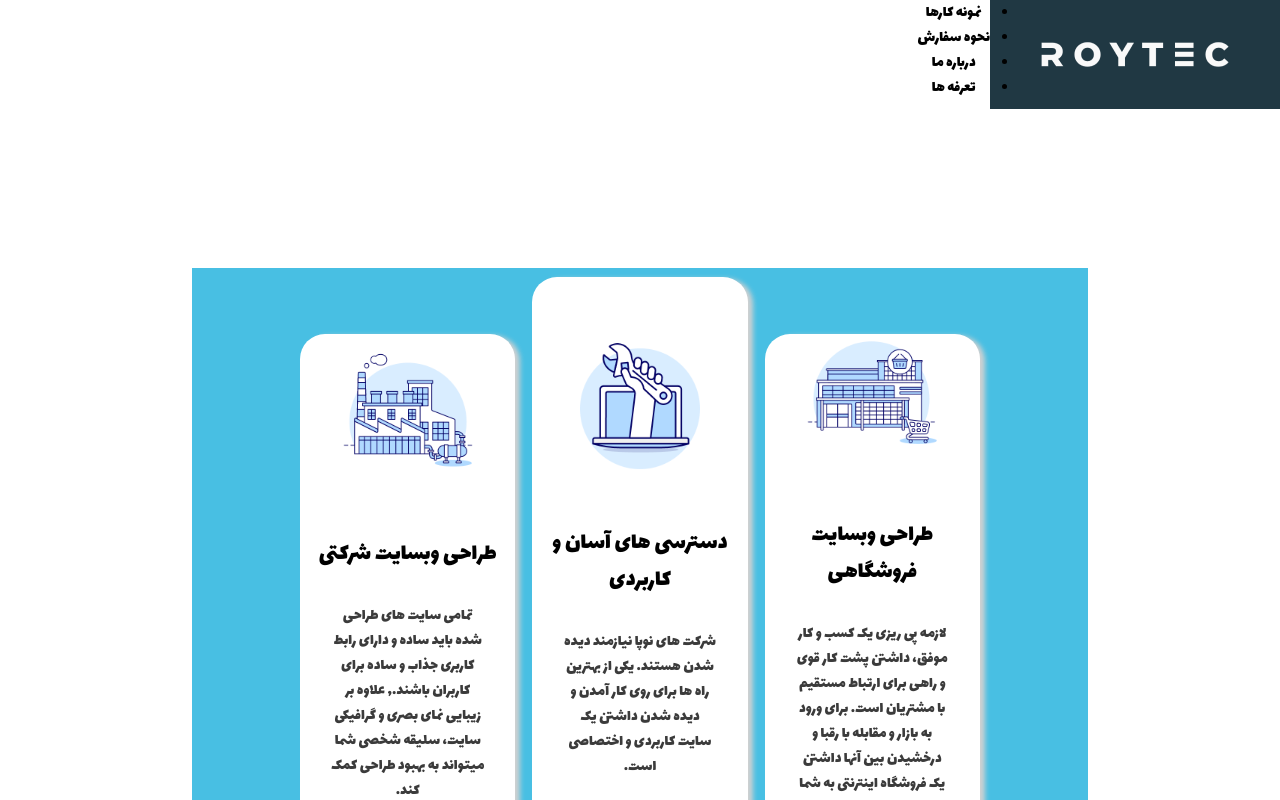
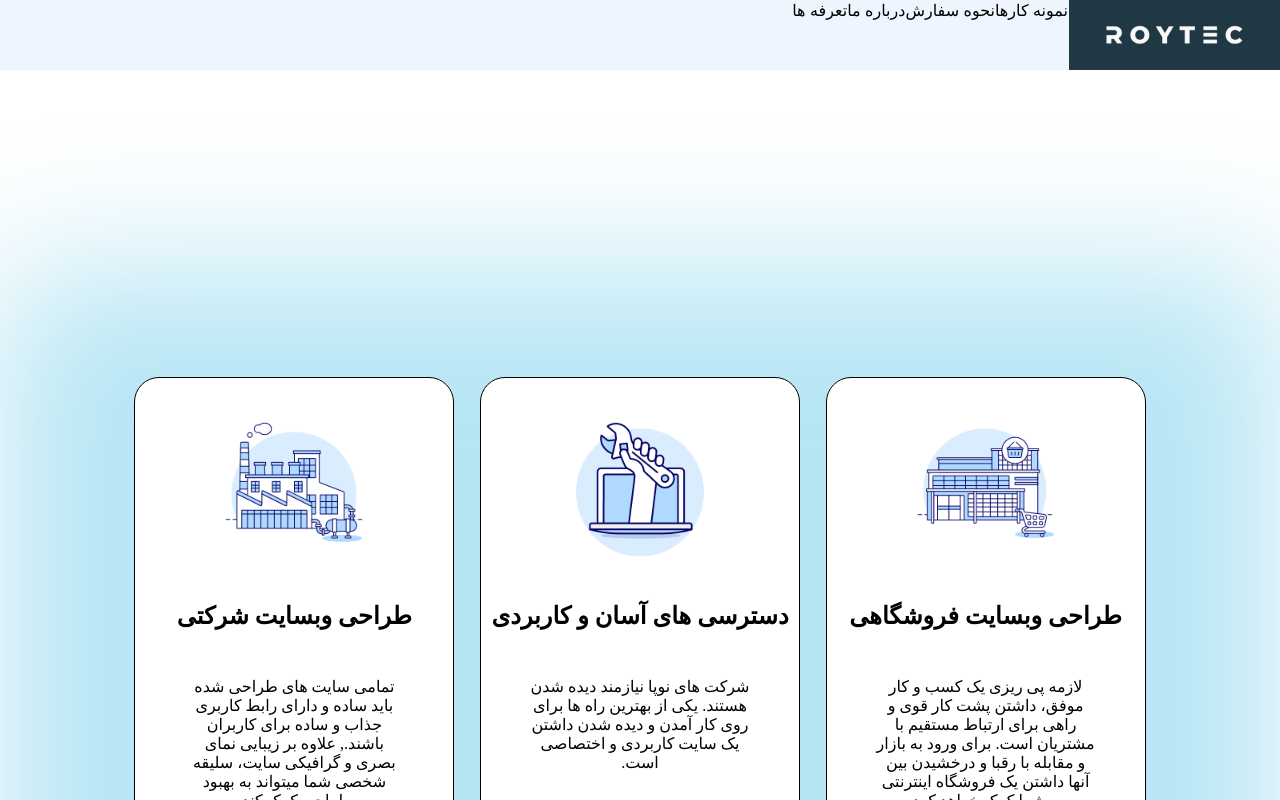
Before and after one commit to Mohammad-PanahiNik/Roytec, a React (Create React App) app: page / in a window 1280 px wide. Shown: the top 800 px of the page. Built offline with nearby package versions, Linux system fonts and the light colour scheme.

Commit message:
fix description

```diff
--- a/src/App.css
+++ b/src/App.css
@@ -6,9 +6,8 @@
   box-sizing: border-box;
   margin: 0;
   padding: 0;
-  font-family: lalezar;
 }
-.App {
+/* .App {
   text-align: center;
 }
 
@@ -36,13 +35,13 @@
 
 .App-link {
   color: #61dafb;
-}
+} */
 
-@keyframes App-logo-spin {
+/* @keyframes App-logo-spin {
   from {
     transform: rotate(0deg);
   }
   to {
     transform: rotate(360deg);
   }
-}
+} */
--- a/src/Components/description/description.css
+++ b/src/Components/description/description.css
@@ -1,62 +1,64 @@
 
-.main-container {
-    margin: 0 auto;
-    width: 70%;
-    height: 75vh;
-}
 .main-description {
-    margin: 150px 0 0 0 ;
+    width: 100%;
+    height: 764px;
     display: flex;
     justify-content: center;
-    align-items: flex-end;
+    flex-direction: center;
+    align-items: center;
+    position: relative;
+}
+.back-ground {
+    width: 100%;
+    height: 764px;
     background-color: #48bfe3;
-    height: 100%;
-    padding: 2%;
+    opacity: 0.4;
+    filter: blur(75px);
+    position: absolute;
+    z-index: 0;
+    top: 0;
 }
-.main-desciotion-div{
-    position: relative;
-    box-shadow: 5px 2px 5px rgb(209, 209, 209);
+.main-desciotion-div {
+    width: 320px;
+    height: 550px;
+    border-radius: 25px;
+    border: 1px solid #000;
+    background: var(--Color, #FFF);
+    /* background-color: white; */
+    z-index: 1;
     margin: 1%;
-    background-color: white;
-    height:90%;
-    border-radius: 25px;
-    max-width: 25%;
-    cursor: pointer;
-    transition: .4s;
-}
-.main-desciotion-div:hover {
-    transform: scale(1.03);
-    transition: .4s;
+
 }
 .description-items {
+    width: 100%;
     height: 100%;
     display: flex;
     flex-direction: column;
-    align-items: flex-end;
+    align-items: center;
+    /* justify-content: center; */
+}
+.description-items img{
+    width: 160px;
+    height: 160px;
+    display: flex;
     justify-content: center;
+    margin: 10%;
 }
 .description-items h3 {
-    width: 100%;
-    font-size: 1.5rem;
-    font-weight: 500;
-    text-align: center;
-    padding: 20% 0 0 0;
+    color: #000;
+    font-family: Vazirmatn;
+    font-size: 24px;
+    font-style: normal;
+    font-weight: 700;
+    line-height: normal;
 }
 .description-items p {
-    color: rgb(59, 59, 59);
+    color: #000;
     text-align: center;
-    margin: 30px;
+    font-family: Vazirmatn;
+    font-size: 16px;
+    font-style: normal;
+    font-weight: 400;
+    line-height: normal;
+    margin: 15%;
 }
-.description-items img {
-    display: block;
-    margin-left:auto ;
-    margin-right: auto;
-    width: 70%;
-}
-.center {
-    margin-top: -1%;
-    height: 100%;
-}
-.center img {
-    padding: 10% 0 0 0;
-}
--- a/src/Components/description/description.jsx
+++ b/src/Components/description/description.jsx
@@ -5,8 +5,10 @@ import company from "../Assets/Company.PNG"
 import support from "../Assets/support.PNG"
 const Description = () => {
     return (
-        <div className="main-container">
             <div className="main-description">
+                <div className="back-ground">
+
+                </div>
                 <div className="main-desciotion-div">
                     <div className="description-items">
                         <img src={store} alt="" />
@@ -17,7 +19,7 @@ const Description = () => {
 
                     </div>
                 </div>
-                <div className="main-desciotion-div center">
+                <div className="main-desciotion-div">
                     <div className="description-items">
                         <img src={support}/>
                         <h3>دسترسی های آسان و کاربردی</h3>
@@ -36,8 +38,6 @@ const Description = () => {
                     </div>
                 </div>
             </div>
-        </div>
-
     )
 }
 
--- a/src/Components/goals/goals.css
+++ b/src/Components/goals/goals.css
@@ -0,0 +1,3 @@
+.main-goals {
+    height: 200px;
+}
--- a/src/Components/goals/goals.jsx
+++ b/src/Components/goals/goals.jsx
@@ -2,7 +2,7 @@ import React from "react"
 import "./goals.css"
 const Goals = () => {
     return (
-        <div>
+        <div className="main-goals">
 
         </div>
 
--- a/src/Components/header/header.css
+++ b/src/Components/header/header.css
@@ -1,3 +1,17 @@
 .header {
+    width: 100%;
+    height: 70px;
+    display: flex;
+    background: #EEF5FF;
+}
+.logo img {
+    width:100%;
+    /* height: 100vh; */
+}
+.header-option {
     display: flex;
 }
+
+.header-option li {
+    list-style: none;
+}
```
Also changed, not shown: src/Components/Assets/logo.png.
